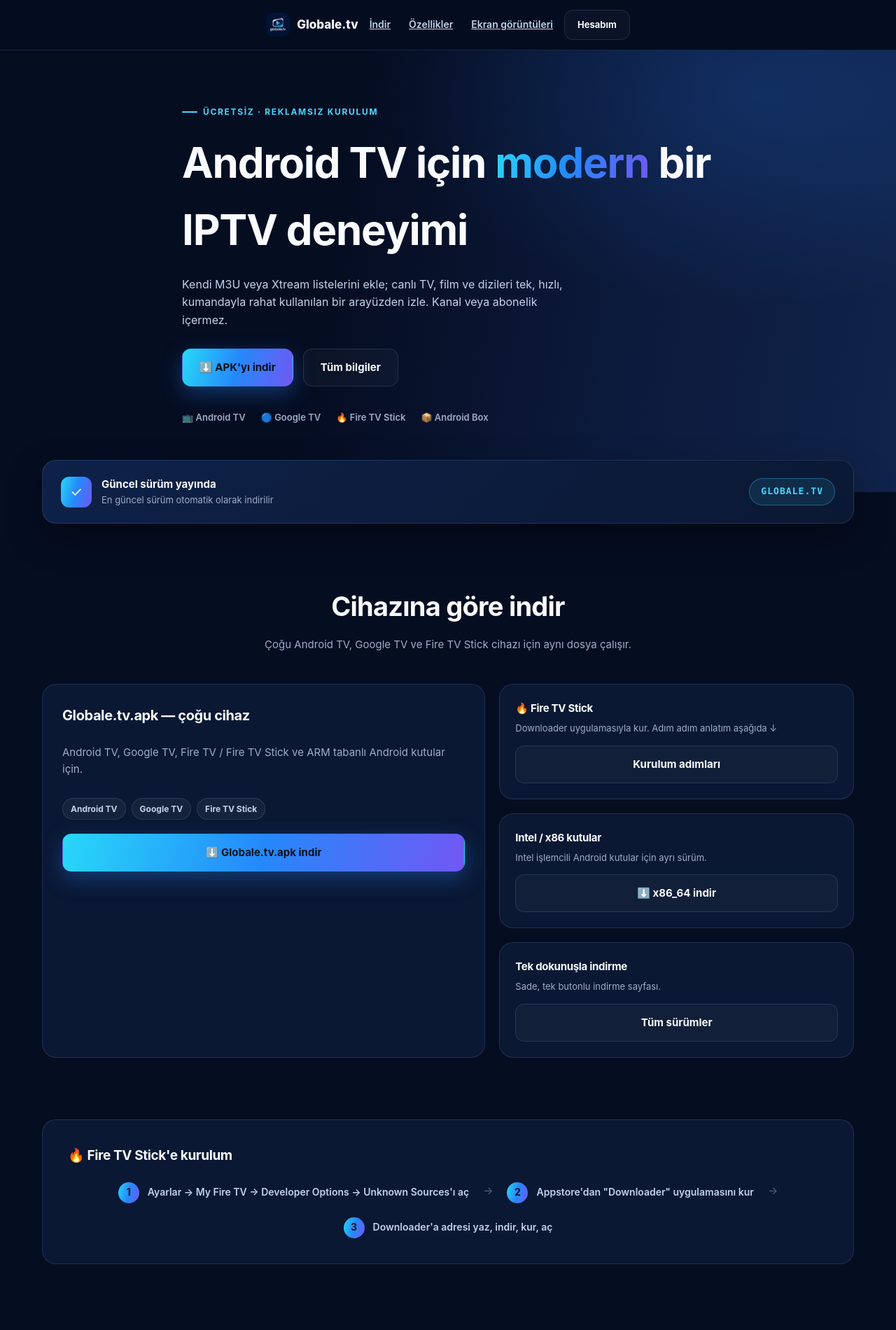
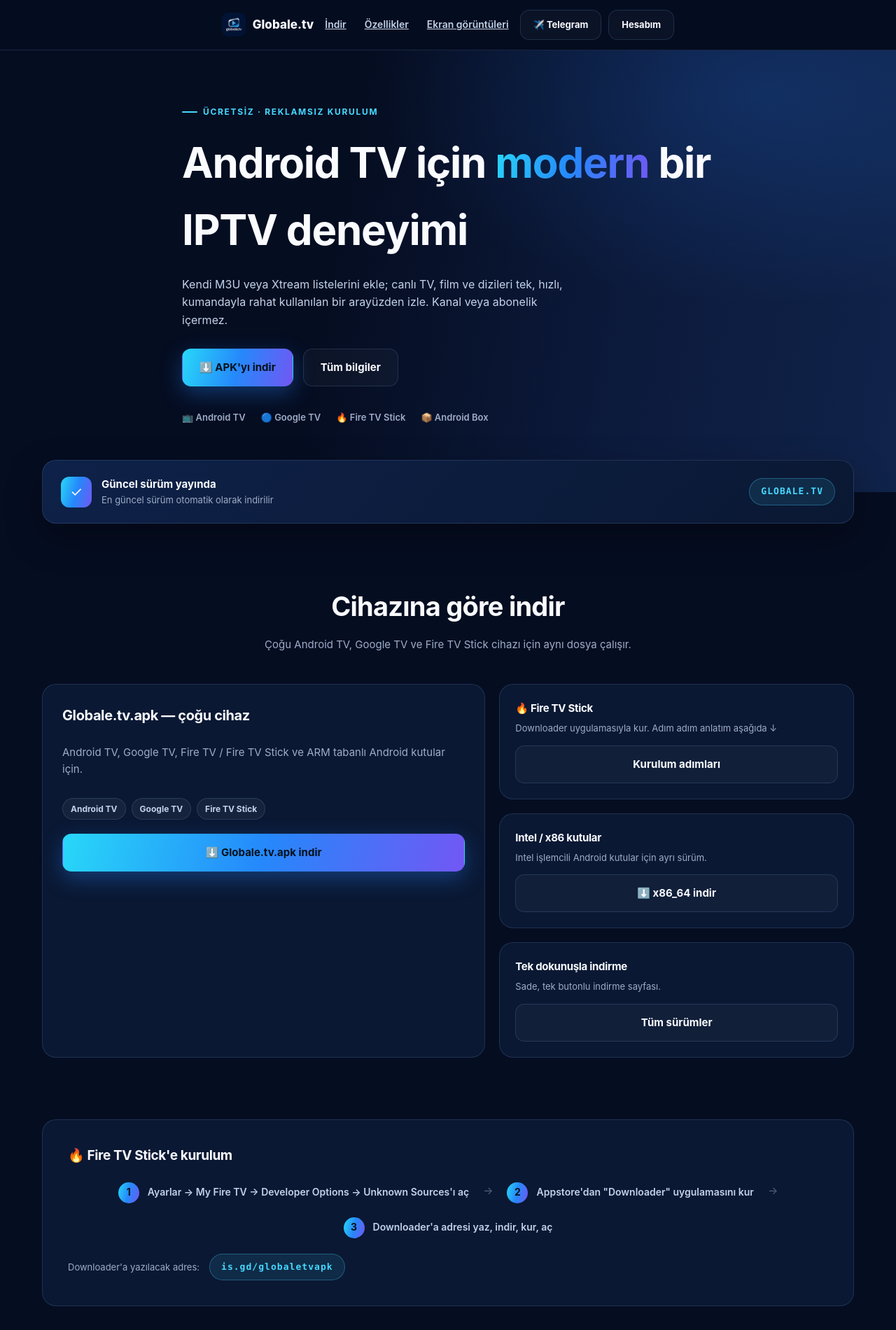
Before and after one commit to arslanavdo355-sys/Globale.tv-updates, a plain HTML site: page docs/index.html in a window 1280 px wide. Shown: the top 1900 px of the page at 70% size. Drawn offline with Linux system fonts and the light colour scheme; no server answers.

Commit message:
İndirme sayfasına Telegram butonu ve Fire TV için kısa indirme linki ekle
Co-Authored-By: Claude Sonnet 5 <noreply@anthropic.com>
Claude-Session: https://claude.ai/code/session_01LW4wr3G1UBd4CrHpRpJaDg

```diff
--- a/docs/index.html
+++ b/docs/index.html
@@ -117,7 +117,10 @@
       <a href="#ozellikler">Özellikler</a>
       <a href="#ekran-goruntuleri">Ekran görüntüleri</a>
     </nav>
-    <a class="btn btn-outline" href="https://globale-hesabim-tv.netlify.app" style="padding:10px 18px;font-size:13px">Hesabım</a>
+    <div style="display:flex;gap:10px">
+      <a class="btn btn-outline" href="https://t.me/GlobaltvPlayer" style="padding:10px 18px;font-size:13px">✈️ Telegram</a>
+      <a class="btn btn-outline" href="https://globale-hesabim-tv.netlify.app" style="padding:10px 18px;font-size:13px">Hesabım</a>
+    </div>
   </div>
 </header>
 
@@ -201,6 +204,10 @@
         <span class="step-arrow">→</span>
         <div class="step"><b>3</b> Downloader'a adresi yaz, indir, kur, aç</div>
       </div>
+      <div style="margin-top:22px;display:flex;align-items:center;gap:14px;flex-wrap:wrap">
+        <span style="color:var(--muted);font-size:13px">Downloader'a yazılacak adres:</span>
+        <span class="pill">is.gd/globaletvapk</span>
+      </div>
     </div>
   </div>
 </section>
@@ -258,7 +265,10 @@
 <footer>
   <div class="wrap">
     <div>© Globale.tv — <a href="https://github.com/arslanavdo355-sys/Globale.tv-updates#readme">GitHub sayfası</a></div>
-    <div><a href="https://globale-hesabim-tv.netlify.app">Hesabım (web panel)</a></div>
+    <div style="display:flex;gap:18px">
+      <a href="https://t.me/GlobaltvPlayer">✈️ Telegram</a>
+      <a href="https://globale-hesabim-tv.netlify.app">Hesabım (web panel)</a>
+    </div>
   </div>
 </footer>
 
```
